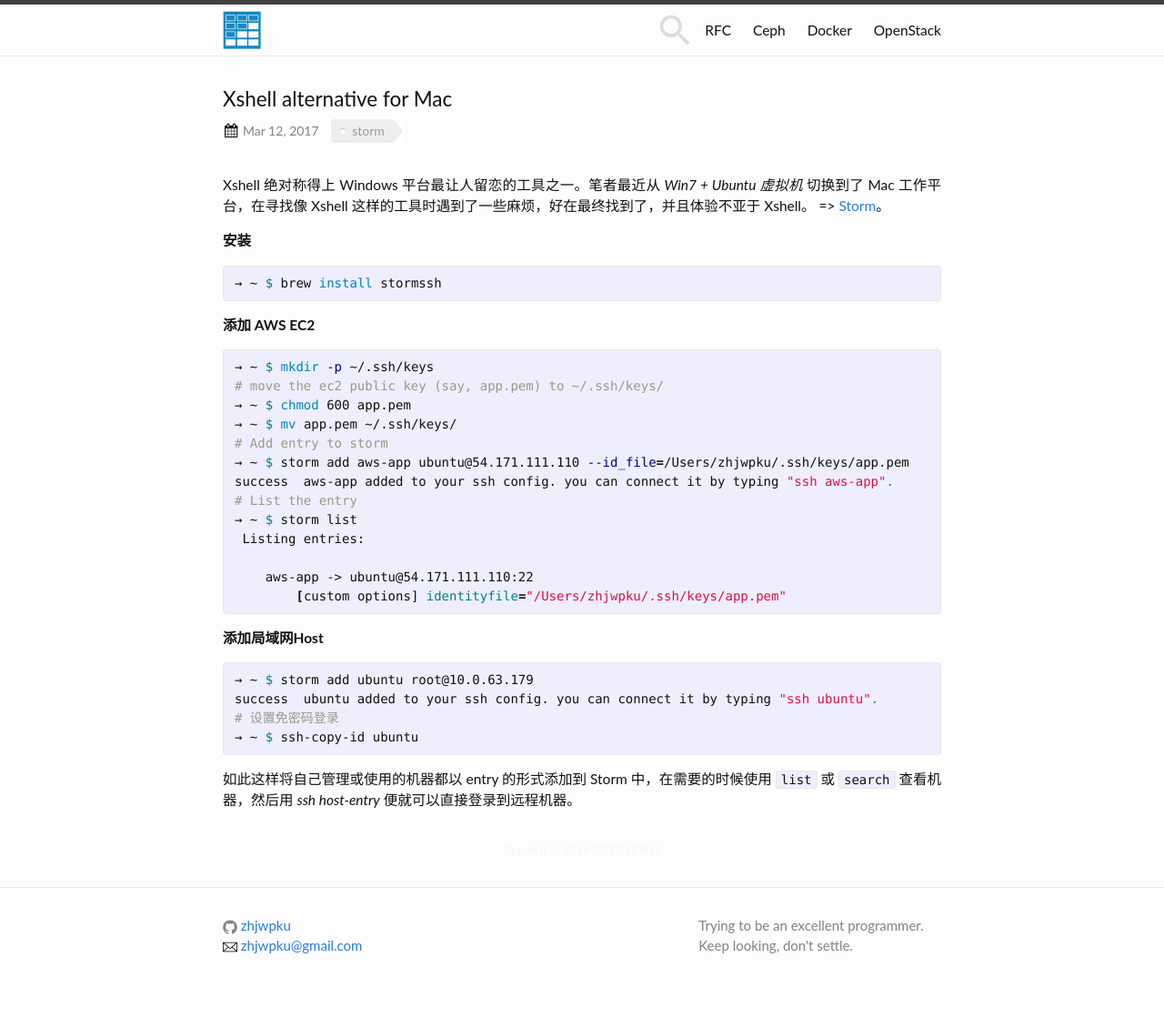
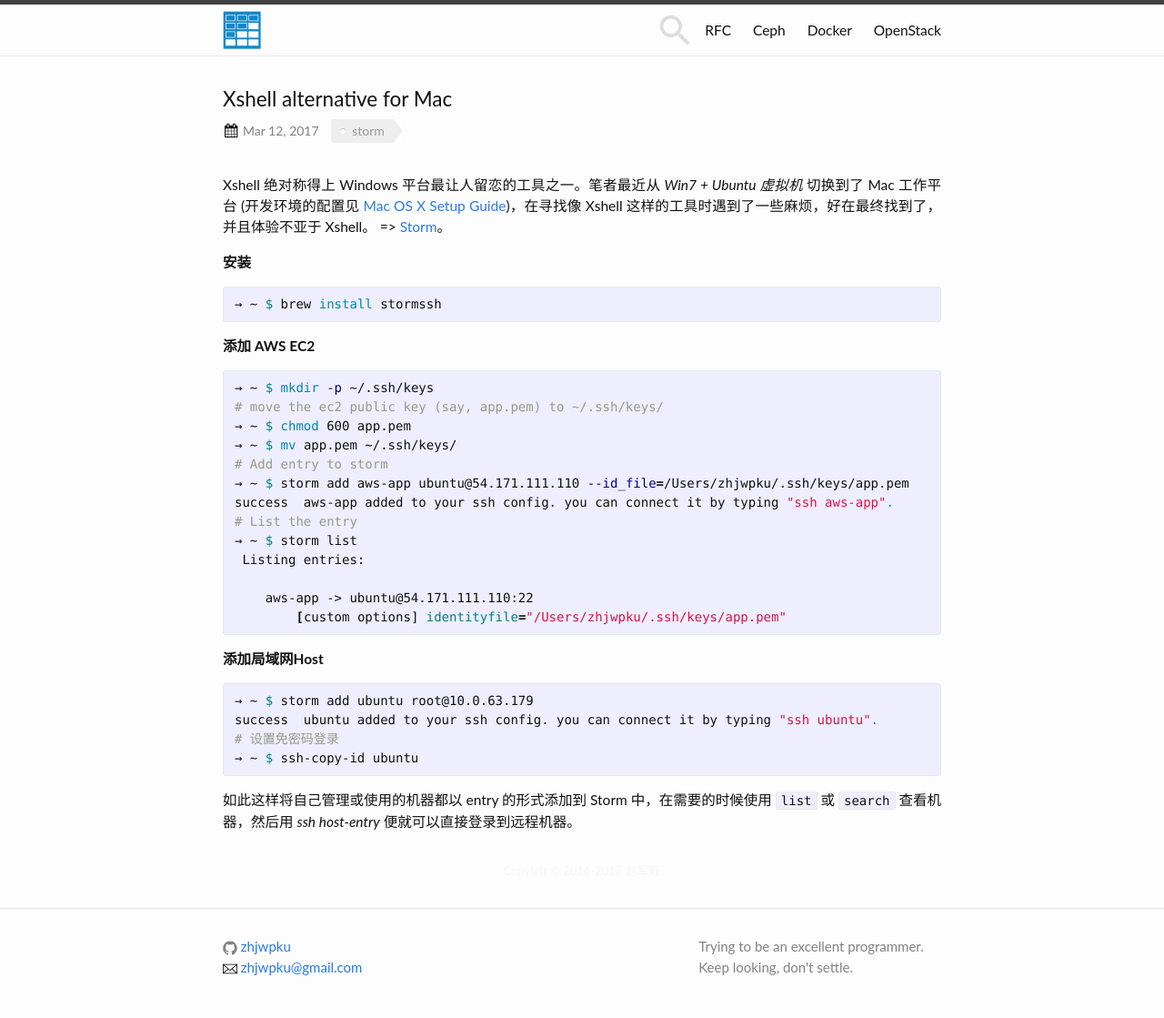
Before and after one commit to zhjwpku/zhjwpku.github.io, a Jekyll site: the page built from _posts/2017-03-12-xshell-alternative-for-mac.md, in a window 1280 px wide. Shown: the whole page at 91% size. Built offline with Jekyll 4.4.1, drawn with Linux system fonts in a browser that asks for light colours; comment, search, counter and statistics services are not loaded; before the commit the page ends 1096 px from its top, so only the background shows below that.

Commit message:
add Mac OS X Setup Guide
Signed-off-by: Zhao Junwang <zhjwpku@gmail.com>

```diff
--- a/_posts/2017-03-12-xshell-alternative-for-mac.md
+++ b/_posts/2017-03-12-xshell-alternative-for-mac.md
@@ -6,7 +6,7 @@
 - storm
 ---
 
-Xshell 绝对称得上 Windows 平台最让人留恋的工具之一。笔者最近从 *Win7 + Ubuntu 虚拟机* 切换到了 Mac 工作平台，在寻找像 Xshell 这样的工具时遇到了一些麻烦，好在最终找到了，并且体验不亚于 Xshell。 => [Storm][storm]。
+Xshell 绝对称得上 Windows 平台最让人留恋的工具之一。笔者最近从 *Win7 + Ubuntu 虚拟机* 切换到了 Mac 工作平台 (开发环境的配置见 [Mac OS X Setup Guide][ref1])，在寻找像 Xshell 这样的工具时遇到了一些麻烦，好在最终找到了，并且体验不亚于 Xshell。 => [Storm][storm]。
 
 **安装**
 
```
Also changed, not shown: other parts of _posts/2017-03-12-xshell-alternative-for-mac.md (+1 -0 lines).
